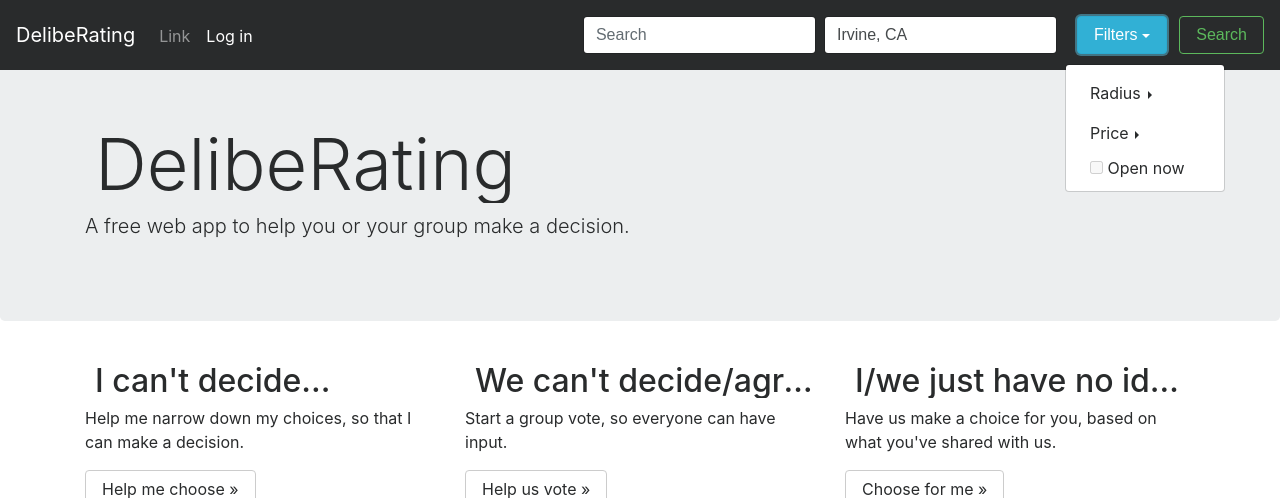
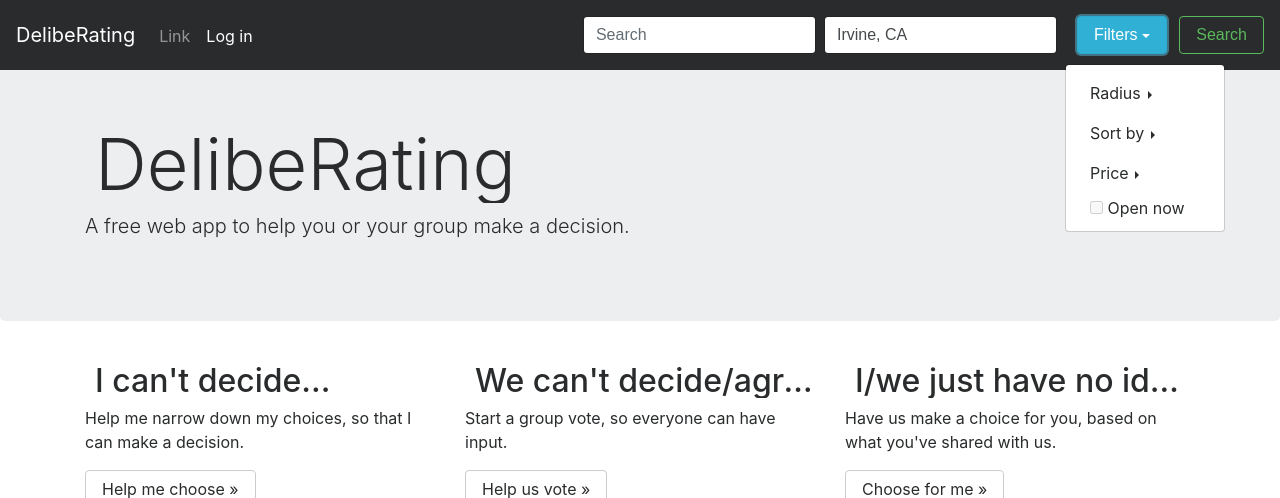
Before and after one commit to Severose/DelibeRating, a Django app: page / in a window 1280 px wide, after a click on "Filters". Shown: the top 498 px of the page. Run offline with Django 3.2, Linux system fonts and the light colour scheme; some libraries are stand-ins or nearby versions.

Commit message:
Search fully implemented!

```diff
--- a/DelibeRating/DelibeRating/app/static/app/deliberating.css
+++ b/DelibeRating/DelibeRating/app/static/app/deliberating.css
@@ -5,7 +5,7 @@
     border: 1px solid #808080;
     border-radius: 4px;
     width: 318px;
-    height: 595px;
+    height: 621px;
     float: left;
 }
 
@@ -24,6 +24,12 @@
     overflow: hidden;
     white-space: nowrap;
     text-overflow: ellipsis;
+}
+
+div.categories {
+    height: 25px;
+    line-height: 1.0;
+    font-size: 100%;
 }
 
 input[type="radio"]:disabled, input[type="checkbox"]:disabled {
@@ -61,6 +67,7 @@
 .dropdown, .dropdown-submenu {
     padding-left: 0;
     padding: .5rem .75rem;
+    right: 0;
 }
 
 a.nav-link {
--- a/DelibeRating/DelibeRating/app/templates/app/layout.html
+++ b/DelibeRating/DelibeRating/app/templates/app/layout.html
@@ -21,7 +21,7 @@
     <script src="{% static 'app/scripts/modernizr-2.6.2.js' %}"></script>
 
     {# Django Tempus Dominus assets #}
-    {{ time_form.media }}
+    {# time_form.media }} #}
 </head>
 
 <body>
@@ -48,11 +48,20 @@
                     <li class="dropdown-submenu button-group">
                         <a class="drop dropdown-item dropdown-toggle" href="#">Radius</a>
                         <ul class="dropdown-menu rdo">
-                            <li><a href="#" class="dropdown-item" tabIndex="-1"><input id="rad1" class="rdobtn" data-value="1610" type="radio" disabled/>&nbsp;1 mile</a></li>
-                            <li><a href="#" class="dropdown-item" tabIndex="-1"><input id="rad2" class="rdobtn" data-value="3220" type="radio" disabled/>&nbsp;2 miles</a></li>
-                            <li><a href="#" class="dropdown-item" tabIndex="-1"><input id="rad5" class="rdobtn" data-value="8050" type="radio" disabled/>&nbsp;5 miles</a></li>
-                            <li><a href="#" class="dropdown-item" tabIndex="-1"><input id="rad10" class="rdobtn" data-value="16100" type="radio" disabled/>&nbsp;10 miles</a></li>
-                            <li><a href="#" class="dropdown-item" tabIndex="-1"><input id="rad20" class="rdobtn" data-value="32200" type="radio" disabled/>&nbsp;20 miles</a></li>
+                            <li><a href="#" class="dropdown-item" tabIndex="-1"><input id="rad1" class="rdobtn1" data-value="1610" type="radio" disabled/>&nbsp;1 mile</a></li>
+                            <li><a href="#" class="dropdown-item" tabIndex="-1"><input id="rad2" class="rdobtn1" data-value="3220" type="radio" disabled/>&nbsp;2 miles</a></li>
+                            <li><a href="#" class="dropdown-item" tabIndex="-1"><input id="rad5" class="rdobtn1" data-value="8050" type="radio" disabled/>&nbsp;5 miles</a></li>
+                            <li><a href="#" class="dropdown-item" tabIndex="-1"><input id="rad10" class="rdobtn1" data-value="16100" type="radio" disabled/>&nbsp;10 miles</a></li>
+                            <li><a href="#" class="dropdown-item" tabIndex="-1"><input id="rad20" class="rdobtn1" data-value="32200" type="radio" disabled/>&nbsp;20 miles</a></li>
+                        </ul>
+                    </li>
+                    <li class="dropdown-submenu button-group">
+                        <a class="drop dropdown-item dropdown-toggle" href="#">Sort by</a>
+                        <ul class="dropdown-menu rdo">
+                            <li><a href="#" class="dropdown-item" tabIndex="-1"><input id="sort_best" class="rdobtn2" data-value="best_match" type="radio" disabled/>&nbsp;Best match</a></li>
+                            <li><a href="#" class="dropdown-item" tabIndex="-1"><input id="sort_rating" class="rdobtn2" data-value="rating" type="radio" disabled/>&nbsp;Rating</a></li>
+                            <li><a href="#" class="dropdown-item" tabIndex="-1"><input id="sort_review" class="rdobtn2" data-value="review_count" type="radio" disabled/>&nbsp;Review count</a></li>
+                            <li><a href="#" class="dropdown-item" tabIndex="-1"><input id="sort_distance" class="rdobtn2" data-value="distance" type="radio" disabled/>&nbsp;Distance</a></li>
                         </ul>
                     </li>
                     <li class="dropdown-submenu">
@@ -68,7 +77,13 @@
                     <!--TODO: Time Picker <li><a class="dropdown-item" tabindex="-1" href="#">Open at</a></li>-->
                 </ul>
             </div>
-            <button class="btn btn-outline-success my-2 my-sm-0" type="submit">Search</button>
+            <input name="q" type="hidden" value="">
+            <input name="loc" type="hidden" value="">
+            <input name="rad" type="hidden" value="">
+            <input name="sort" type="hidden" value="">
+            <input name="price" type="hidden" value="">
+            <input name="open" type="hidden" value="">
+            <button id="srchbtn" class="btn btn-outline-success my-2 my-sm-0" type="submit">Search</button>
             {#  TODO: Time Picker {{ time_form.as_p }}#}
         </form>
         </div>
@@ -103,7 +118,11 @@
             $('.rdo a').on("click", function (event) {
                 var $radio_button = $(this).find(':radio');
 
-                $('input[type="radio"]').prop('checked', false);
+                if (($radio_button).attr('class') === 'rdobtn1') {
+                    $('input[class="rdobtn1"]').prop('checked', false);
+                } else {
+                    $('input[class="rdobtn2"]').prop('checked', false);
+                }
                 $radio_button.prop("checked", true);
                 event.stopPropagation();
                 event.preventDefault();
@@ -111,12 +130,21 @@
             });
 
             $('#search').submit(function (event) {
-                var action = ($('#search').attr('action'));
-                var query = String(($('input[id="q"]').val()))
-                var location = String(($('input[id="loc"]').val()))
+                var $q = ($('input[name="q"]'));
+                var $loc = ($('input[name="loc"]'));
+                var $rad = ($('input[name="rad"]'));
+                var $sort = ($('input[name="sort"]'));
+                var $price = ($('input[name="price"]'));
+                var $open = ($('input[name="open"]'));
+
+                var query = String(($('input[id="q"]').val())) ? String(($('input[id="q"]').val())) : 'food';
+                var location = String(($('input[id="loc"]').val())) ? String(($('input[id="loc"]').val())) : 'Irvine, CA';
+                var radius = ($('input[class="rdobtn1"]:checked').is(':checked')) ? ($('input[class="rdobtn1"]:checked').attr('data-value')) : 8050;
+                var sortby = ($('input[class="rdobtn2"]:checked').is(':checked')) ? ($('input[class="rdobtn2"]:checked').attr('data-value')) : 'best_match';
                 var price = [];
-                var radius = ($('input[type="radio"]:checked').is(':checked')) ? ($('input[type="radio"]:checked').attr('data-value')) : 8050;
                 var opennow = ($('input[id="opennow"]').attr('checked')) ? true : false;
+
+                event.preventDefault();
 
                 if ($('#price1').is(':checked')) {
                     price.push('1');
@@ -134,14 +162,14 @@
                     price = ['1', '2', '3', '4']
                 }
 
-                var parameters = String('?q=' + String(query) + '&loc=' + String(location) +
-                    '&rad=' + String(radius) + '&price=' + String(price) + '&open=' + String(opennow))
+                $q.attr('value', String(query));
+                $loc.attr('value', String(location));
+                $rad.attr('value', String(radius));
+                $sort.attr('value', String(sortby));
+                $price.attr('value', String(price));
+                $open.attr('value', String(opennow));
 
-                $('#search').attr('action', action + parameters );
-
-                $('#search').unbind().submit();
-
-                return true;
+                ($('form[id="search"]')).off('submit').submit();
             });
         });
     </script>
--- a/DelibeRating/DelibeRating/app/templates/app/result.html
+++ b/DelibeRating/DelibeRating/app/templates/app/result.html
@@ -24,9 +24,9 @@
     </a>
     <div class="caption">
         <h5><a href="{{ element.url }}">{{ element.name }}     </a></h5>
-        {% for category in element.categories %}
+        <div class="categories">{% for category in element.categories %}
             {{ category.title }} &nbsp;
-        {% endfor %}
+        {% endfor %}</div>
         {% include 'app/star_rating.html' %}
         <p class="small">
             <b>{{ element.price }}</b>
--- a/DelibeRating/DelibeRating/app/views.py
+++ b/DelibeRating/DelibeRating/app/views.py
@@ -123,6 +123,7 @@
         query = request.GET.get('q', None)
         location = request.GET.get('loc', None)
         radius = request.GET.get('rad', None)
+        sortby = request.GET.get('sort', None)
         pricerange = request.GET.get('price', None)
         opennow = request.GET.get('open', None)
 
@@ -141,6 +142,11 @@
         else:
             print('rad not found!')
 
+        if 'sort' in request.GET:
+            print(request.GET)
+        else:
+            print('sort not found!')
+
         if 'price' in request.GET:
             print(request.GET)
         else:
@@ -151,15 +157,22 @@
         else:
             print('open not found!')
 
-        if cache.get((query,location)):
+        if cache.get(''.join(i for i in str(query+location+radius+sortby+pricerange+opennow) if i.isalnum())):
             print("Using cached results!")
-            raw_data = cache.get((query,location))
+            print(''.join(i for i in str(query+location+radius+sortby+pricerange+opennow) if i.isalnum()))
+            raw_data = cache.get(''.join(i for i in str(query+location+radius+sortby+pricerange+opennow) if i.isalnum()))
         else:
             print("Querying Yelp Fusion API")
-            raw_data = yelp_api.search_query(term=query, location=location, sort_by='distance', limit=48)
+            raw_data = yelp_api.search_query(term=query,
+                                             location=location,
+                                             radius=radius,
+                                             limit=48,
+                                             sort_by=sortby,
+                                             price=pricerange,
+                                             open_now=opennow)
 
         data = json.loads(json.dumps(raw_data))
-        cache.set((query,location), data, 86400)  #TODO: Use DEFAULT_TIMEOUT
+        cache.set(''.join(i for i in str(query+location+radius+sortby+pricerange+opennow) if i.isalnum()), data, 86400)  #TODO: Use DEFAULT_TIMEOUT
 
         results_page = request.GET.get('page', 1)
         paginator = Paginator(data['businesses'], 12)
@@ -171,8 +184,8 @@
                    'message':'Search Page',
                    'results':results,
                    'query':query,
-                   'location':location,
-                   'time_form': time_form,}
+                   'location':location,}
+                   #'time_form': time_form,
 
         assert isinstance(request, HttpRequest)
         return render(
```
